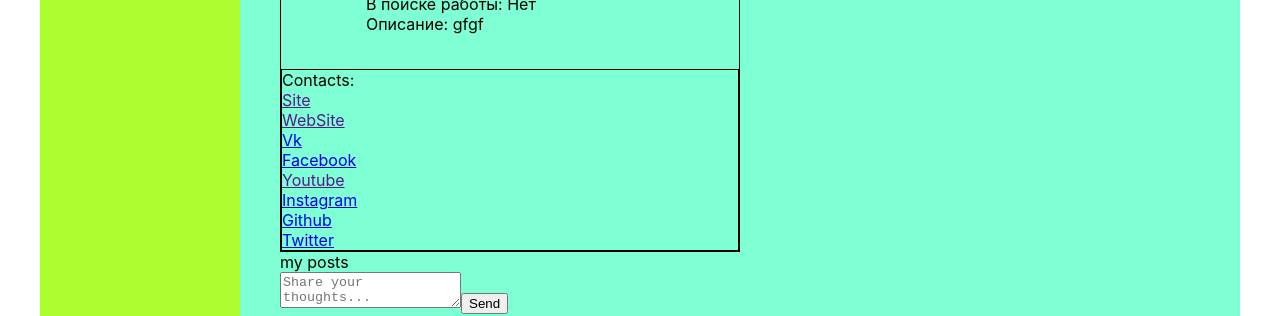
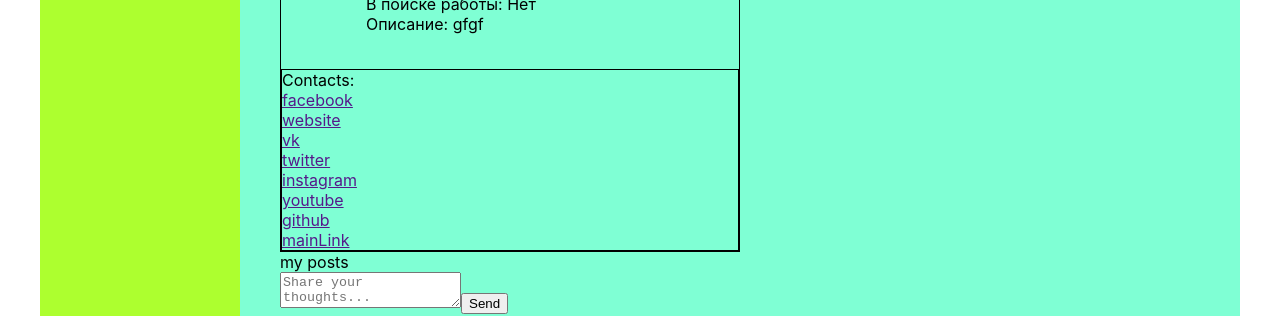
Before and after one commit to m1rade/social-network, a React (Create React App) app: page /profile in a window 1280 px wide. Shown: the part 198-514 px from the top of the page. Built offline with nearby package versions, Linux system fonts and the light colour scheme; no server answers.

Commit message:
JSX and styles

```diff
--- a/src/components/Profile/ProfileInfo/ProfileInfo.tsx
+++ b/src/components/Profile/ProfileInfo/ProfileInfo.tsx
@@ -7,6 +7,16 @@ type ProfileInfoPropsType = {
 };
 
 export const ProfileInfo: React.FC<ProfileInfoPropsType> = (props) => {
+    const userContacts = Object.keys(props.userInfo.contacts)
+        .filter((c) => props.userInfo.contacts[c] !== null)
+        .map((c, i) => (
+            <span key={i}>
+                <a key={i} href={props.userInfo.contacts[c]} target="_blank" rel="noreferrer noopener">
+                    {c}
+                </a>
+            </span>
+        ));
+
     return (
         <div className={s.container}>
             <div className={s.row_1}>
@@ -33,14 +43,7 @@ export const ProfileInfo: React.FC<ProfileInfoPropsType> = (props) => {
             <div className={s.row_2}>
                 <div className={s.contactsCol}>
                     <div>Contacts: </div>
-                    <span><a href={props.userInfo.contacts.mainLink}>Site</a></span>
-                    <span><a href={props.userInfo.contacts.website}>WebSite</a></span>
-                    <span><a href={props.userInfo.contacts.vk}>Vk</a></span>
-                    <span><a href={props.userInfo.contacts.facebook}>Facebook</a></span>
-                    <span><a href={props.userInfo.contacts.youtube}>Youtube</a></span>
-                    <span><a href={props.userInfo.contacts.instagram}>Instagram</a></span>
-                    <span><a href={props.userInfo.contacts.github}>Github</a></span>
-                    <span><a href={props.userInfo.contacts.twitter}>Twitter</a></span>
+                    {userContacts}
                 </div>
             </div>
         </div>
--- a/src/redux/profile_reducer.ts
+++ b/src/redux/profile_reducer.ts
@@ -9,13 +9,13 @@ const initState: ProfileDomainType = {
     userInfo: {
         aboutMe: "Cooool cat's description here",
         contacts: {
-            facebook: "facebook.com",
+            facebook: "",
             website: "",
-            vk: "vk.com/cat",
-            twitter: "https://twitter.com/",
-            instagram: "instagra.com/",
+            vk: "",
+            twitter: "",
+            instagram: "",
             youtube: "",
-            github: "github.com/",
+            github: "",
             mainLink: "",
         },
         lookingForAJob: false,
@@ -81,7 +81,7 @@ export const setUserInfo = (userInfo: ProfileResponseType) =>
 //types
 export type ProfileResponseType = {
     aboutMe: string;
-    contacts: ContactsType;
+    contacts: ContactsDomainType;
     lookingForAJob: boolean;
     lookingForAJobDescription: string;
     fullName: string;
@@ -89,15 +89,8 @@ export type ProfileResponseType = {
     photos: UserPhotoType;
 };
 
-type ContactsType = {
-    facebook: string ;
-    website: string;
-    vk: string;
-    twitter: string;
-    instagram: string;
-    youtube: string;
-    github: string;
-    mainLink: string;
+type ContactsDomainType = {
+    [key: string]: string;
 };
 
 export type PostType = {
```
